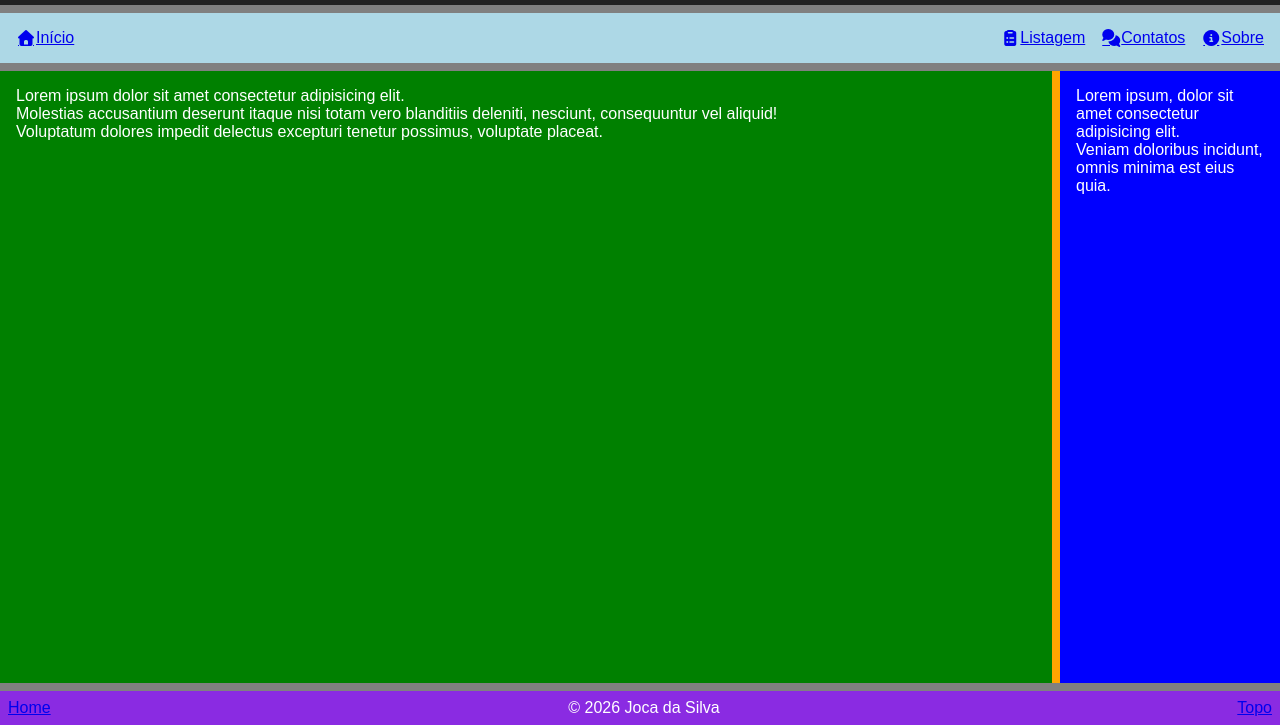
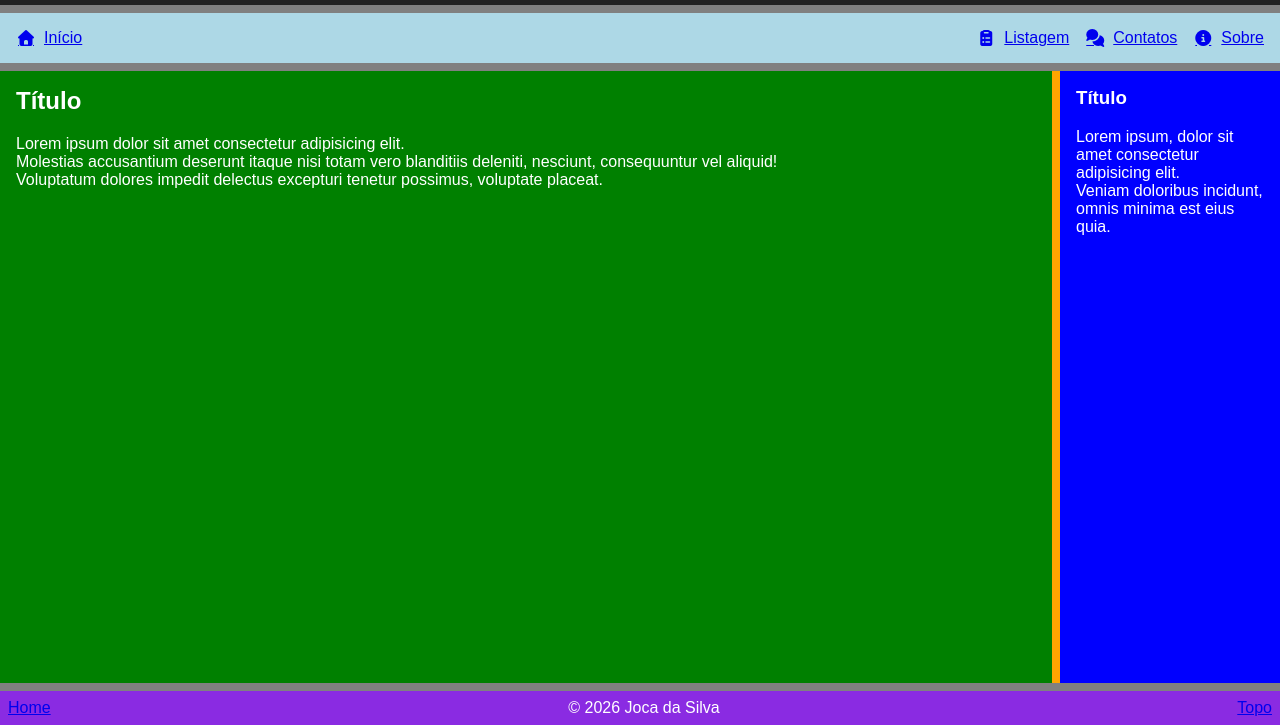
Before and after one commit to Luferat/layout, a plain HTML site: page index.html in a window 1280 px wide. Shown: the part 75-800 px from the top of the page. Drawn offline with Linux system fonts and the light colour scheme.

Commit message:
Ajuses menores

```diff
--- a/index.html
+++ b/index.html
@@ -107,6 +107,11 @@
             padding: 1rem;
         }
 
+        main article>h2:first-of-type,
+        main aside>h3:first-of-type {
+            margin-top: 0;
+        }
+
         footer {
             color: white;
             background-color: blueviolet;
@@ -128,6 +133,7 @@
             nav a i {
                 font-size: 1rem;
                 margin-bottom: 0;
+                margin-right: .5rem;
             }
 
         }
@@ -170,12 +176,14 @@
         <main>
 
             <article>
+                <h2>Título</h2>
                 Lorem ipsum dolor sit amet consectetur adipisicing elit.<br>
                 Molestias accusantium deserunt itaque nisi totam vero blanditiis deleniti, nesciunt, consequuntur vel aliquid!<br>
                 Voluptatum dolores impedit delectus excepturi tenetur possimus, voluptate placeat.
             </article>
 
             <aside>
+                <h3>Título</h3>
                 Lorem ipsum, dolor sit amet consectetur adipisicing elit.<br>
                 Veniam doloribus incidunt, omnis minima est eius quia.
             </aside>
```
